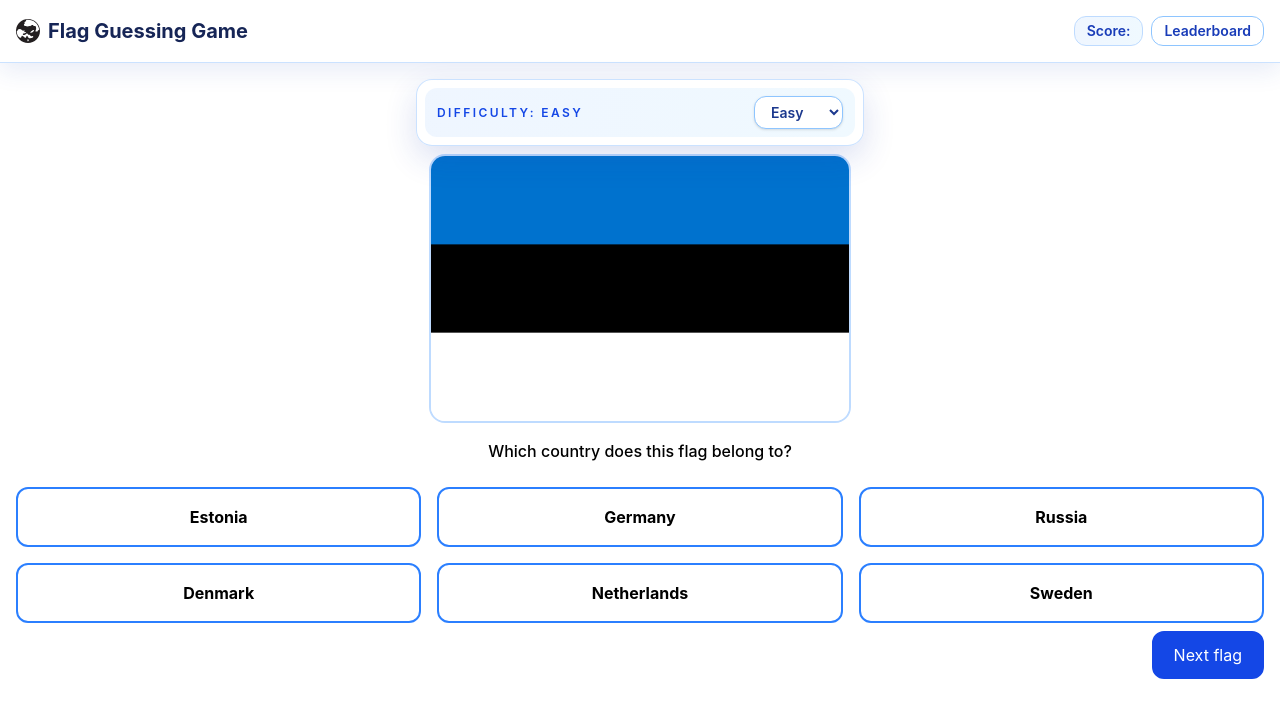
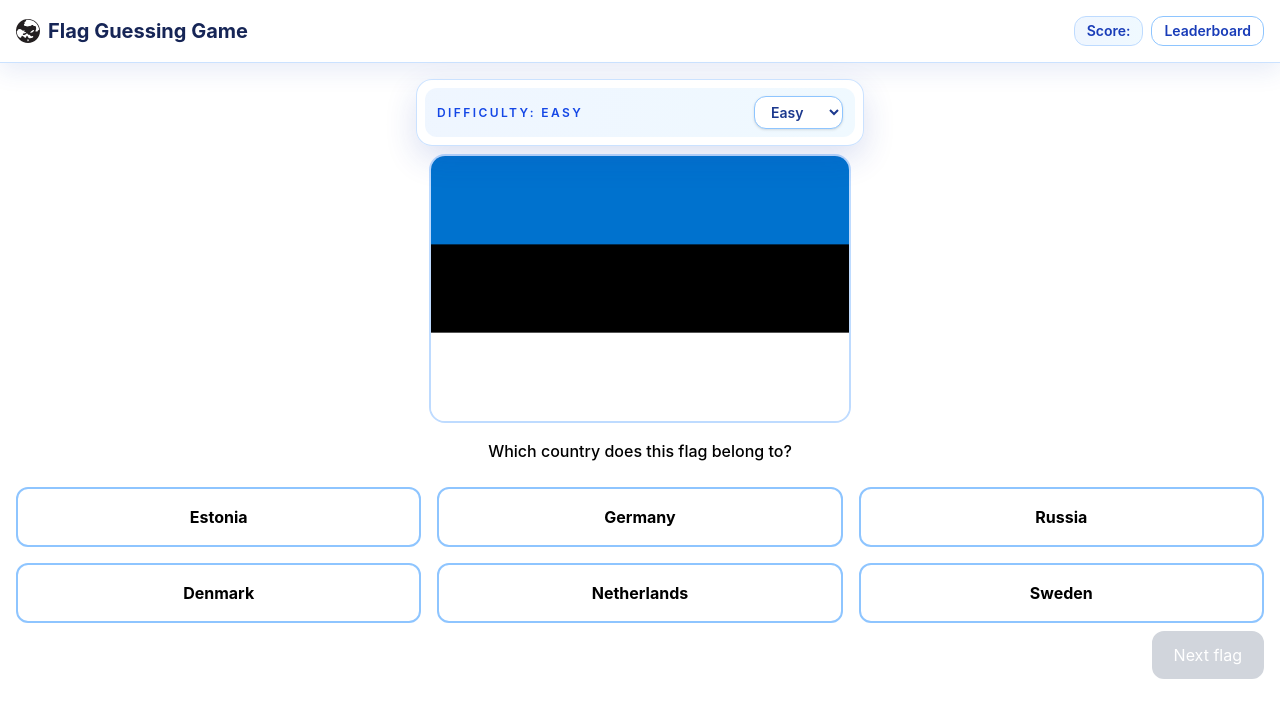
Before and after one commit to C-pato/Project_country, a React (Vite) app in the folder project-country/: page / in a window 1280 px wide. Shown: the top 718 px of the page. Built offline with nearby package versions, Linux system fonts and the light colour scheme.

Commit message:
next flag button changes

```diff
--- a/project-country/src/components/ChoiceBox.jsx
+++ b/project-country/src/components/ChoiceBox.jsx
@@ -12,7 +12,7 @@ const ChoiceBox = (props) => {
     props.setSelectedId(props.choiceId);
   }
 
-  let buttonClasses = "border-blue-500 border-2 rounded-2xl text-black hover:opacity-80";
+  let buttonClasses = "border-blue-300 hover:border-blue-500 border-2 rounded-2xl text-black hover:opacity-80";
 
   if (isAnswered) {
     if (props.isCorrect) {
--- a/project-country/src/components/Home.jsx
+++ b/project-country/src/components/Home.jsx
@@ -58,7 +58,7 @@ const Home = () => {
               </label>
 
               <select
-                className="rounded-xl border border-blue-300 bg-white px-3 py-1.5 text-sm font-semibold text-blue-900 shadow-sm outline-none transition focus:border-blue-500 focus:ring-2 focus:ring-blue-200"
+                className="hover:border-blue-500 rounded-xl border border-blue-300 bg-white px-3 py-1.5 text-sm font-semibold text-blue-900 shadow-sm outline-none transition focus:border-blue-500 focus:ring-2 focus:ring-blue-200"
                 name="difficulty"
                 id="difficulty"
                 value={difficulty}
@@ -102,8 +102,13 @@ const Home = () => {
 
           <div className="flex flex-row justify-end mx-2">
             <button
+              disabled={selectedId === undefined}
               onClick={nextFlag}
-              className="mb-2 border-2 border-blue-700 bg-blue-700 text-white justify-self-end rounded-xl px-5 w-auto h-12"
+              className={`mb-2 justify-self-end rounded-xl border-2 px-5 w-auto h-12 text-white transition-colors duration-300 ${
+                selectedId === undefined
+                  ? "border-gray-300 bg-gray-300 text-gray-600 cursor-not-allowed"
+                  : "border-blue-400 bg-blue-400 hover:border-blue-500 hover:bg-blue-500"
+              }`}
             >
               Next flag
             </button>
```
